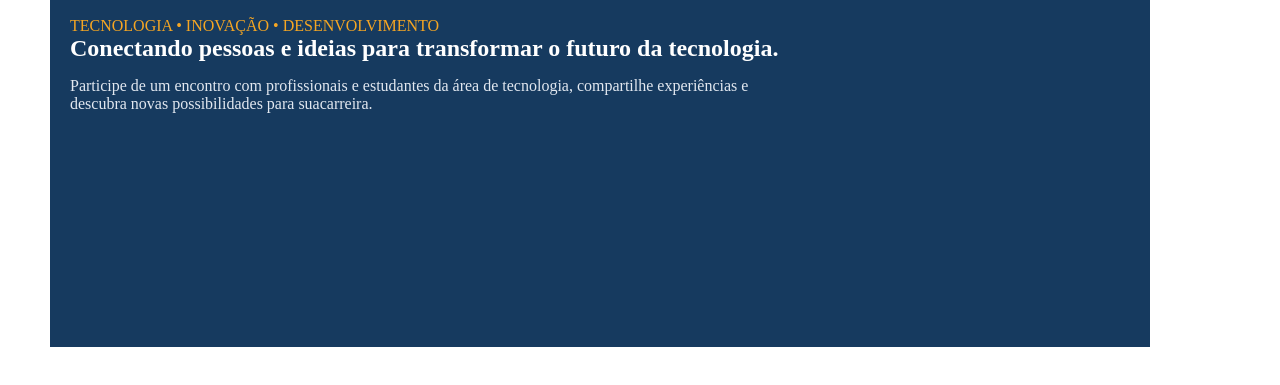
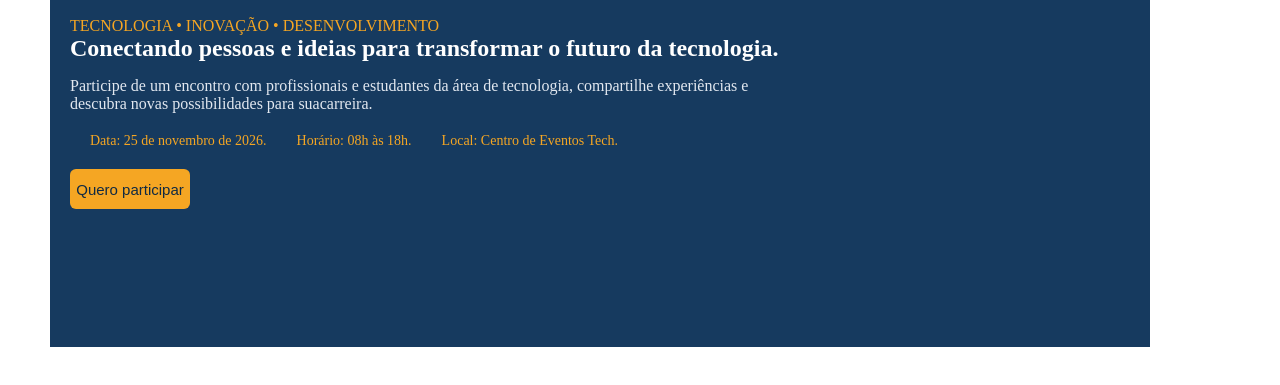
Before and after one commit to guilhermeSilva12-skeleton/DevConnect, a plain HTML site: page index.html in a window 1280 px wide. Shown: the part 83-468 px from the top of the page. Drawn offline with Linux system fonts and the light colour scheme.

Commit message:
fix: arrumei as informações da seção inicial style: terminei estilização seção inicial

```diff
--- a/index.html
+++ b/index.html
@@ -27,6 +27,13 @@
 
                     <p id="texto">Participe de um encontro com profissionais e estudantes da área de
                                     tecnologia, compartilhe experiências e descubra novas possibilidades para suacarreira.</p>
+                    <ul id="informacao">
+                        <li>Data: 25 de novembro de 2026.</li>
+                        <li> Horário: 08h às 18h.</li>
+                        <li> Local: Centro de Eventos Tech.</li>
+                    </ul>
+
+                     <button id="botao-inicio"> Quero participar</button>
                 </section>
 
 </body>
--- a/style.css
+++ b/style.css
@@ -56,3 +56,26 @@
     padding-top: 15px;
 
 }
+#informacao {
+    display: flex;
+    padding: 20px;
+    gap: 30px;
+    font-size: 14px;
+    color: #F5A623;
+    list-style-type: none;
+}
+#botao-inicio {
+    width: 120px;
+    height: 40px;
+    padding: 12px 0px 22px 0px;
+    background-color: #F5A623;
+    color: #102A43;
+    font-size: 15px;
+    border: none;
+    border-radius:  6px;
+
+}
+#botao-inicio:hover {
+    background-color: #E09612;
+    cursor: pointer;
+}
```
